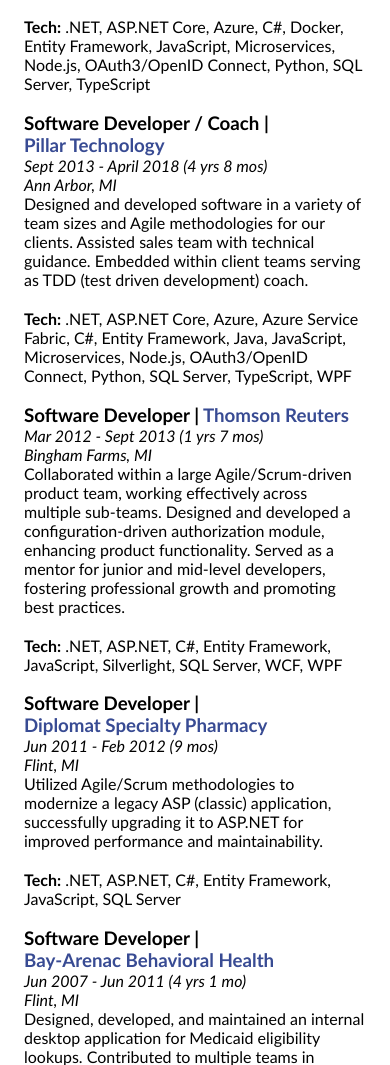
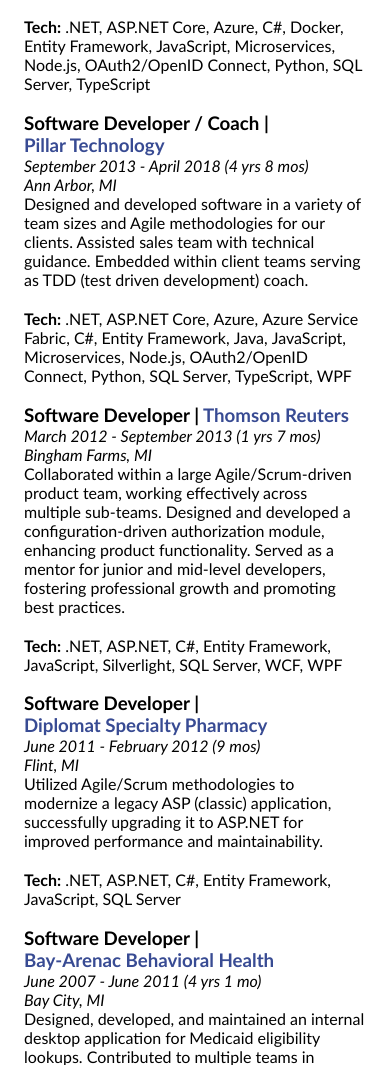
Before and after one commit to agartee/resume, a plain HTML site: page index.html in a window 390 px wide. Shown: the part 935-2000 px from the top of the page. Drawn offline with Linux system fonts and the light colour scheme.

Commit message:
misc updates

```diff
--- a/index.html
+++ b/index.html
@@ -124,7 +124,7 @@
                             <li>JavaScript</li>
                             <li>Microservices</li>
                             <li>Node.js</li>
-                            <li>OAuth3/OpenID Connect</li>
+                            <li>OAuth2/OpenID Connect</li>
                             <li>Python</li>
                             <li>React.js</li>
                             <li>SQL Server</li>
@@ -152,7 +152,7 @@
                             <li>JavaScript</li>
                             <li>Microservices</li>
                             <li>Node.js</li>
-                            <li>OAuth3/OpenID Connect</li>
+                            <li>OAuth2/OpenID Connect</li>
                             <li>Python</li>
                             <li>SQL Server</li>
                             <li>TypeScript</li>
@@ -162,7 +162,7 @@
 
                 <div class="experience">
                     <h3 class="experience-title">Software Developer / Coach | <span class="experience-company">Pillar Technology</span></h3>
-                    <span class="experience-date-range">Sept 2013 - April 2018 (4 yrs 8 mos)</span>
+                    <span class="experience-date-range">September 2013 - April 2018 (4 yrs 8 mos)</span>
                     <span class="experience-location">Ann Arbor, MI</span>
                     <span class="experience-responsibilities">
                         Designed and developed software in a variety of team sizes and Agile methodologies for our clients. Assisted sales team with technical guidance. Embedded within client teams serving as TDD (test driven development) coach.
@@ -180,7 +180,7 @@
                             <li>JavaScript</li>
                             <li>Microservices</li>
                             <li>Node.js</li>
-                            <li>OAuth3/OpenID Connect</li>
+                            <li>OAuth2/OpenID Connect</li>
                             <li>Python</li>
                             <li>SQL Server</li>
                             <li>TypeScript</li>
@@ -191,7 +191,7 @@
 
                 <div class="experience">
                     <h3 class="experience-title">Software Developer | <span class="experience-company">Thomson Reuters</span></h3>
-                    <span class="experience-date-range">Mar 2012 - Sept 2013 (1 yrs 7 mos)</span>
+                    <span class="experience-date-range">March 2012 - September 2013 (1 yrs 7 mos)</span>
                     <span class="experience-location">Bingham Farms, MI</span>
                     <span class="experience-responsibilities">
                         Collaborated within a large Agile/Scrum-driven product team, working effectively across multiple sub-teams. Designed and developed a configuration-driven authorization module, enhancing product functionality. Served as a mentor for junior and mid-level developers, fostering professional growth and promoting best practices.
@@ -214,7 +214,7 @@
 
                 <div class="experience">
                     <h3 class="experience-title">Software Developer | <span class="experience-company">Diplomat Specialty Pharmacy</span></h3>
-                    <span class="experience-date-range">Jun 2011 - Feb 2012 (9 mos)</span>
+                    <span class="experience-date-range">June 2011 - February 2012 (9 mos)</span>
                     <span class="experience-location">Flint, MI</span>
                     <span class="experience-responsibilities">
                         Utilized Agile/Scrum methodologies to modernize a legacy ASP (classic) application, successfully upgrading it to ASP.NET for improved performance and maintainability.
@@ -234,8 +234,8 @@
 
                 <div class="experience">
                     <h3 class="experience-title">Software Developer | <span class="experience-company">Bay-Arenac Behavioral Health</span></h3>
-                    <span class="experience-date-range">Jun 2007 - Jun 2011 (4 yrs 1 mo)</span>
-                    <span class="experience-location">Flint, MI</span>
+                    <span class="experience-date-range">June 2007 - June 2011 (4 yrs 1 mo)</span>
+                    <span class="experience-location">Bay City, MI</span>
                     <span class="experience-responsibilities">
                         Designed, developed, and maintained an internal desktop application for Medicaid eligibility lookups. Contributed to multiple teams in building internal web applications and generating reports.
                     </span>
@@ -258,7 +258,7 @@
 
                 <div class="experience">
                     <h3 class="experience-title">Software Developer | <span class="experience-company">NBI Solutions</span></h3>
-                    <span class="experience-date-range">May 2003 - Oct 2005 (2 yrs 6 mo)</span>
+                    <span class="experience-date-range">May 2003 - October 2005 (2 yrs 6 mo)</span>
                     <span class="experience-location">Troy, MI</span>
                     <span class="experience-responsibilities">
                         Created software for estimating and configuring network/server cabinets and related equipment, helping to streamline network deployments within General Motors facilities.
--- a/mobile.css
+++ b/mobile.css
@@ -48,6 +48,10 @@
 }
 
 @media only screen and (max-width: 480px) {
+    body{
+        -webkit-text-size-adjust: 100%;
+    }
+
     .personal-links-section ul {
         display: flex;
     }
```
